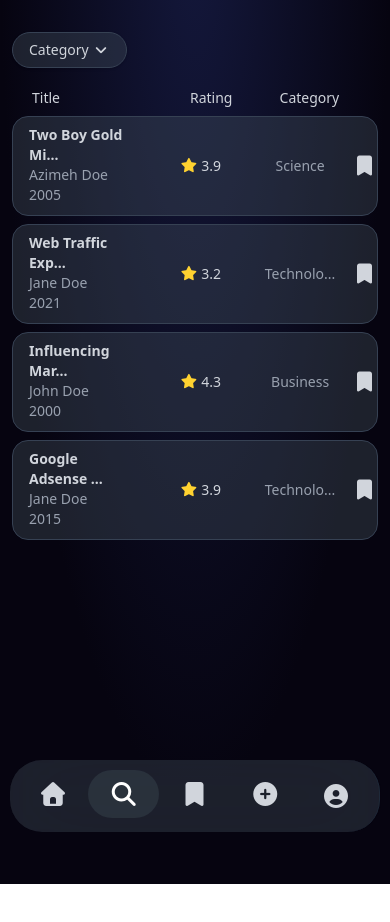
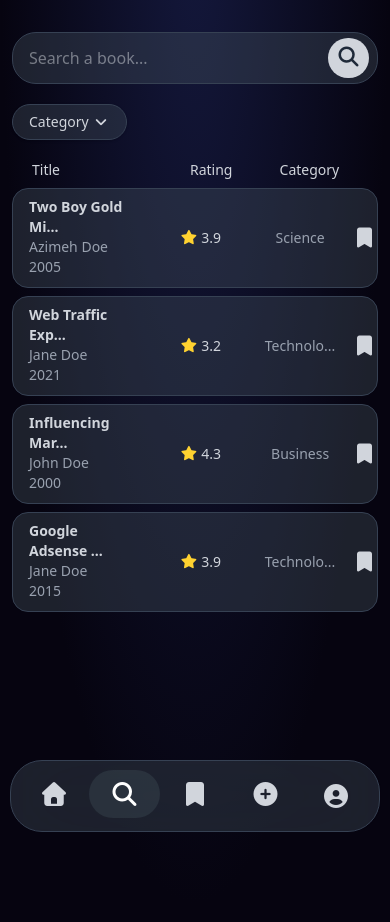
Before and after one commit to zimcodes1/E-Library, a React (Vite) app in the folder client/: page /search in a window 390 px wide. Shown: the top 922 px of the page. Before the commit the page ends 884 px from the top, so only its background shows below. Built offline with nearby package versions, Linux system fonts and the light colour scheme.

Commit message:
feat: add new search input in search page for small screen devices

```diff
--- a/client/src/components/SideMenu.tsx
+++ b/client/src/components/SideMenu.tsx
@@ -12,7 +12,7 @@ function SideMenu() {
         <div className="w-1/7 max-sm:w-[95%] max-sm:h-18 backdrop-blur-2xl max-sm:rounded-4xl
          max-sm:flex-row max-sm:fixed max-sm:z-50 max-sm:bg-[#4857605a]
          max-sm:bottom-3 h-full flex flex-col justify-start
-          items-center px-2 fixed left-0 bottom-0 max-sm:left-[2.5%] border-r border-gray-800">
+          items-center px-2 fixed left-0 bottom-0 max-sm:left-[2.5%] border-r max-sm:border max-sm:border-gray-700 border-gray-800">
             <span className="flex w-full h-15 justify-start items-center max-sm:hidden">
                 <img src="/images/logo.png" alt="Logo" className="h-10" />
             </span>
--- a/client/src/pages/Search.tsx
+++ b/client/src/pages/Search.tsx
@@ -9,15 +9,20 @@ function SearchPage() {
         document.title = 'Search | Libronet'
     }, [])
     return (
-        <div className="w-full flex justify-end items-center bgImage min-h-screen pb-10">
+        <div className="w-full flex justify-end items-center bgImage min-h-screen pb-10 max-sm:pb-40">
             {/* Side Navigation Menu */}
             <SideMenu />
-            <div className="w-6/7 max-sm:w-full h-screen flex flex-col px-10 max-sm:px-3 pt-5 relative">
+            <div className="w-6/7 max-sm:w-full min-h-screen flex flex-col px-10 max-sm:px-3 pt-5 relative">
                 {/* Topbar component for Search Feature, Language Switch ... */}
                 <TopBar />
                 {/* Main Contents */}
-                <div className="w-full h-full flex mt-15 max-sm:mt-3 flex-col">
-                    <span className="flex justify-start">
+                <div className="w-full h-full max-sm:h-fit flex mt-15 max-sm:mt-3 flex-col">
+                    {/* Search Input for small screen devices */}
+                    <div className="hidden max-sm:flex w-full bg-[#4857605a] h-13 rounded-3xl justify-between items-center overflow-hidden pr-2 border border-gray-700">
+                        <input type="text" placeholder="Search a book..." className="w-9/10 h-full ring-0 outline-0 border-0 pl-4 text-gray-300" />
+                        <span className="p-2 rounded-full bg-gray-300"><i className="fa fa-search text-xl text-gray-800"></i></span>
+                    </div>
+                    <span className="flex justify-start max-sm:mt-5">
                         <span className="flex h-9 min-w-25 px-2 rounded-4xl bg-[#4857605a] justify-center items-center border border-gray-700 shadow cursor-pointer"><CustomSelect defaultValue="Category" options={[{ value: 'Science', label: 'Science' }, { value: 'Storybook', label: 'Storybook' }, { value: 'Novel', label: 'Novel' }]}></CustomSelect></span>
                     </span>
                     {/* Search Container */}
@@ -33,6 +38,7 @@ function SearchPage() {
                             <SearchElement bookImage="/images/books/book2.png" bookDetails={{ title: 'Web Traffic Explosion', author: 'Jane Doe', year: 2021, rating: 3.2, category:'Technology' }}></SearchElement>
                             <SearchElement bookImage="/images/books/audience.png" bookDetails={{ title: 'Influencing Marketing', author: 'John Doe', year: 2000, rating: 4.3, category:'Business' }}></SearchElement>
                             <SearchElement bookImage="/images/books/google_adsense.png" bookDetails={{ title: 'Google Adsense explained', author: 'Jane Doe', year: 2015, rating: 3.9, category:'Technology' }}></SearchElement>
+
                         </div>
 
                     </div>
```
